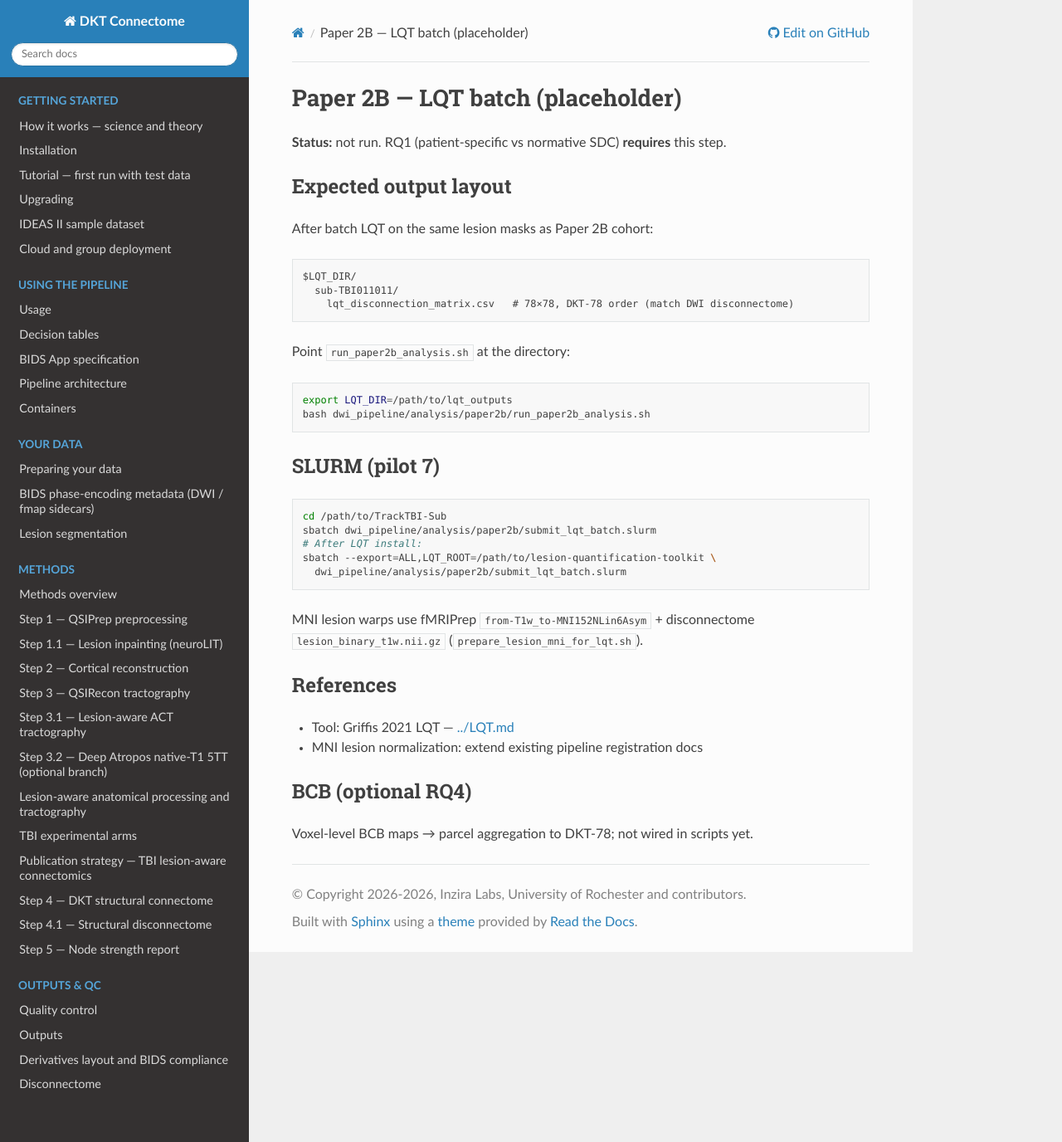
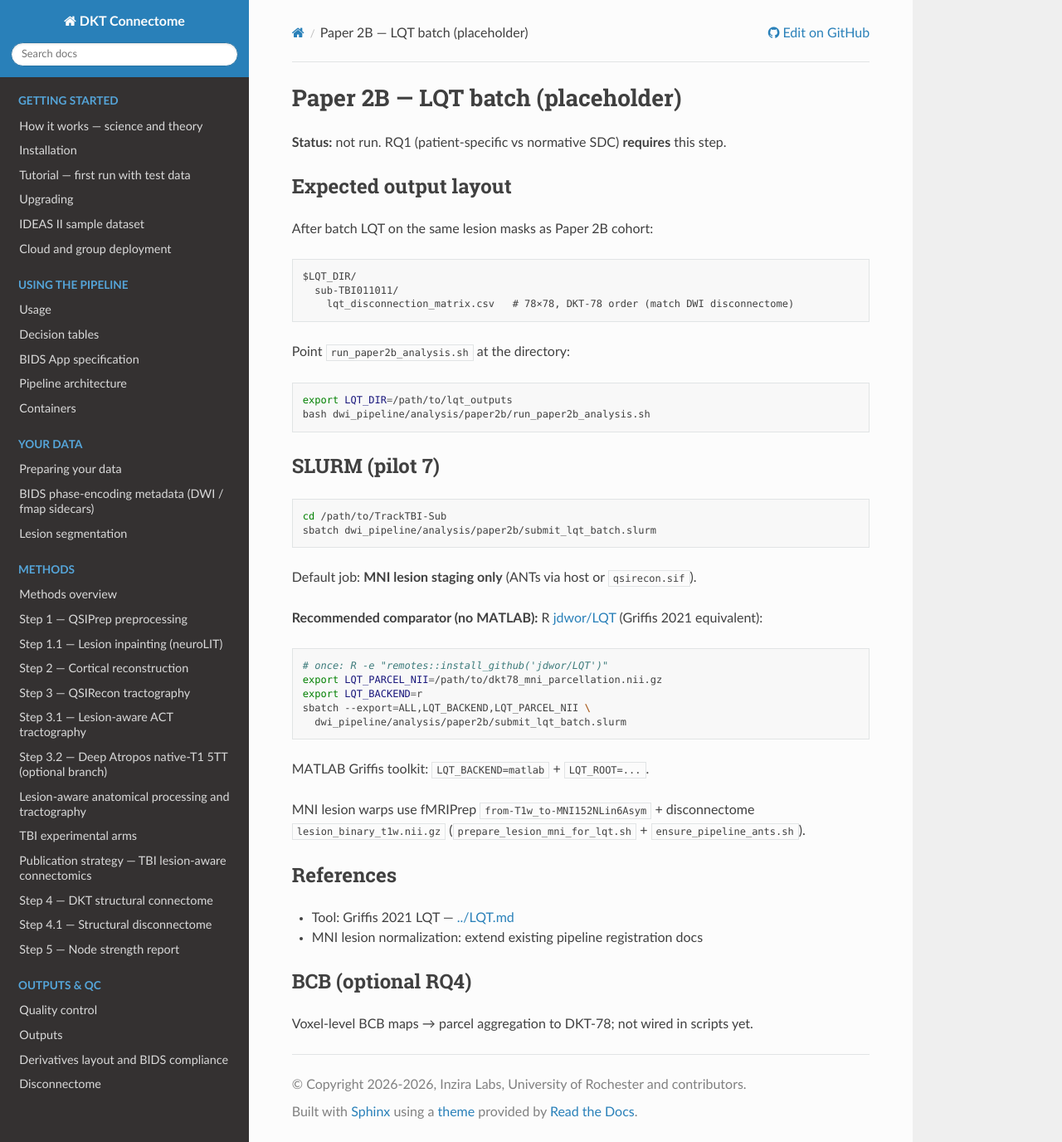
Before and after one commit to phindagijimana/dkt_connectome, a Sphinx documentation site: the page built from dwi_pipeline/docs/papers/paper2b_imaging/lqt_batch_notes.md, in a window 1280 px wide and 1376 px high. Shown: the whole window at 83% size. Built offline with Sphinx 7.4.7 and the Read the Docs theme 3.1.0, drawn with Linux system fonts in a browser that asks for light colours.

Commit message:
Harden Paper 2B LQT staging with container ANTs and R LQT path.
Uses qsirecon.sif when host ANTs is missing, documents jdwor/LQT as the HPC-friendly comparator, and normalizes LQT percent matrices to match patient SDC scale.

Co-authored-by: Cursor <cursoragent@cursor.com>

````diff
--- a/dwi_pipeline/docs/papers/paper2b_imaging/lqt_batch_notes.md
+++ b/dwi_pipeline/docs/papers/paper2b_imaging/lqt_batch_notes.md
@@ -24,12 +24,23 @@ bash dwi_pipeline/analysis/paper2b/run_paper2b_analysis.sh
 ```bash
 cd /path/to/TrackTBI-Sub
 sbatch dwi_pipeline/analysis/paper2b/submit_lqt_batch.slurm
-# After LQT install:
-sbatch --export=ALL,LQT_ROOT=/path/to/lesion-quantification-toolkit \
+```
+
+Default job: **MNI lesion staging only** (ANTs via host or `qsirecon.sif`).
+
+**Recommended comparator (no MATLAB):** R [jdwor/LQT](https://github.com/jdwor/LQT) (Griffis 2021 equivalent):
+
+```bash
+# once: R -e "remotes::install_github('jdwor/LQT')"
+export LQT_PARCEL_NII=/path/to/dkt78_mni_parcellation.nii.gz
+export LQT_BACKEND=r
+sbatch --export=ALL,LQT_BACKEND,LQT_PARCEL_NII \
   dwi_pipeline/analysis/paper2b/submit_lqt_batch.slurm
 ```
 
-MNI lesion warps use fMRIPrep `from-T1w_to-MNI152NLin6Asym` + disconnectome `lesion_binary_t1w.nii.gz` (`prepare_lesion_mni_for_lqt.sh`).
+MATLAB Griffis toolkit: `LQT_BACKEND=matlab` + `LQT_ROOT=...`.
+
+MNI lesion warps use fMRIPrep `from-T1w_to-MNI152NLin6Asym` + disconnectome `lesion_binary_t1w.nii.gz` (`prepare_lesion_mni_for_lqt.sh` + `ensure_pipeline_ants.sh`).
 
 ## References
 
````
Also changed, not shown: dwi_pipeline/analysis/paper2b/README.md, 6 other files.
